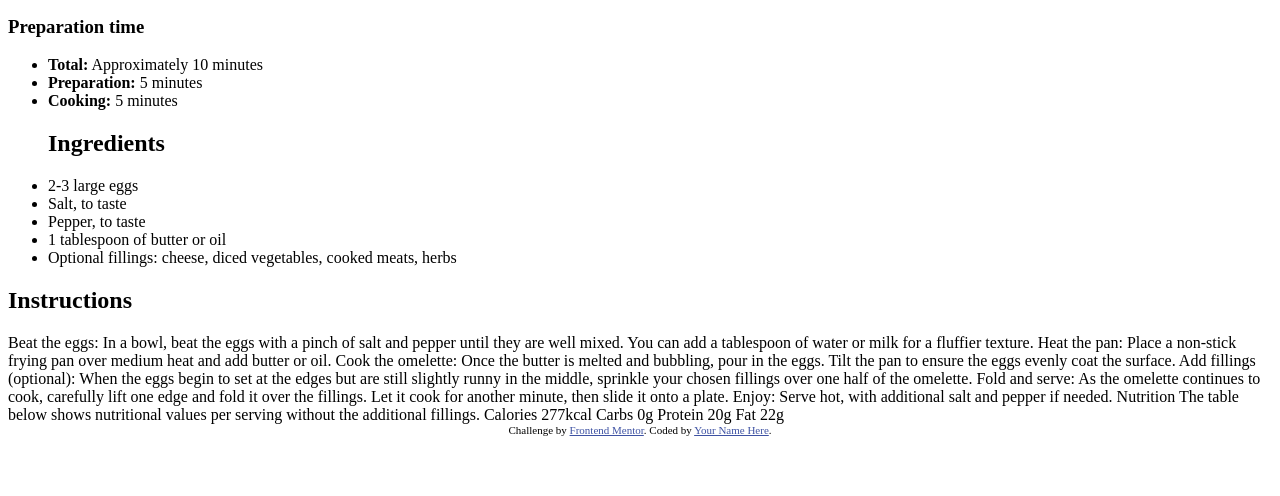
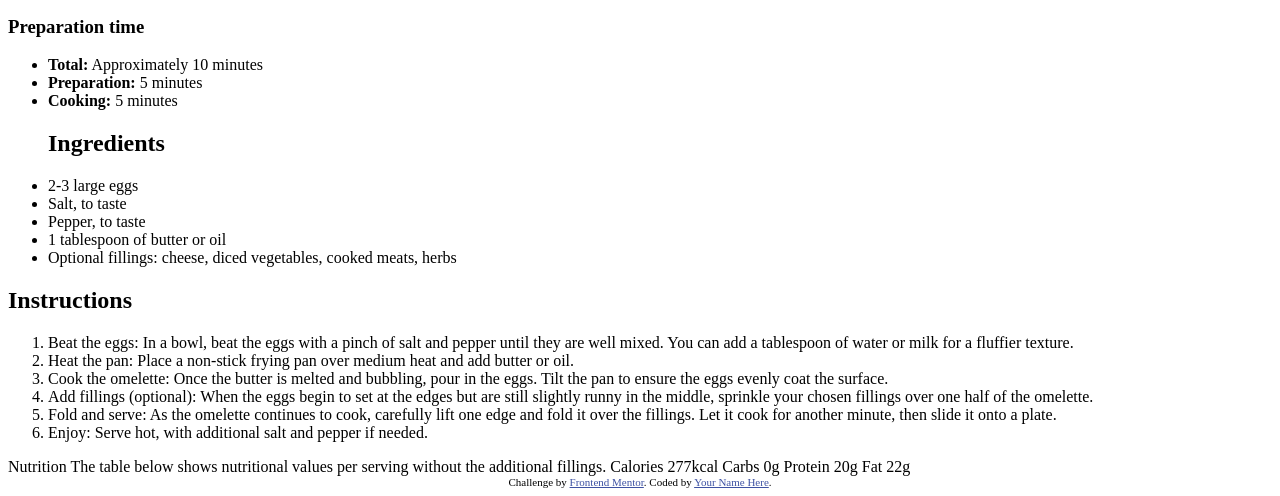
Before and after one commit to DSAW-2024-1/intro-to-html-and-css-san1tago, a plain HTML site: page index.html in a window 1280 px wide. Shown: the part 713-1209 px from the top of the page. Before the commit the page ends 1157 px from the top, so only its background shows below. Drawn offline with Linux system fonts and the light colour scheme.

Commit message:
commit 5

```diff
--- a/index.html
+++ b/index.html
@@ -37,23 +37,23 @@
   <li>Optional fillings: cheese, diced vegetables, cooked meats, herbs</li>
 </ul>
   <h2>Instructions</h2>
+<ol>
+  <li>Beat the eggs: In a bowl, beat the eggs with a pinch of salt and pepper until they are well mixed.
+  You can add a tablespoon of water or milk for a fluffier texture.</li>
 
-  Beat the eggs: In a bowl, beat the eggs with a pinch of salt and pepper until they are well mixed.
-  You can add a tablespoon of water or milk for a fluffier texture.
+  <li>Heat the pan: Place a non-stick frying pan over medium heat and add butter or oil.</li>
 
-  Heat the pan: Place a non-stick frying pan over medium heat and add butter or oil.
+  <li>Cook the omelette: Once the butter is melted and bubbling, pour in the eggs. Tilt the pan to ensure
+  the eggs evenly coat the surface.</li>
 
-  Cook the omelette: Once the butter is melted and bubbling, pour in the eggs. Tilt the pan to ensure
-  the eggs evenly coat the surface.
+  <li>Add fillings (optional): When the eggs begin to set at the edges but are still slightly runny in the
+  middle, sprinkle your chosen fillings over one half of the omelette.</li>
 
-  Add fillings (optional): When the eggs begin to set at the edges but are still slightly runny in the
-  middle, sprinkle your chosen fillings over one half of the omelette.
+  <li>Fold and serve: As the omelette continues to cook, carefully lift one edge and fold it over the
+  fillings. Let it cook for another minute, then slide it onto a plate.</li>
 
-  Fold and serve: As the omelette continues to cook, carefully lift one edge and fold it over the
-  fillings. Let it cook for another minute, then slide it onto a plate.
-
-  Enjoy: Serve hot, with additional salt and pepper if needed.
-
+  <li>Enjoy: Serve hot, with additional salt and pepper if needed.</li>
+</ol>
   Nutrition
 
   The table below shows nutritional values per serving without the additional fillings.
```
